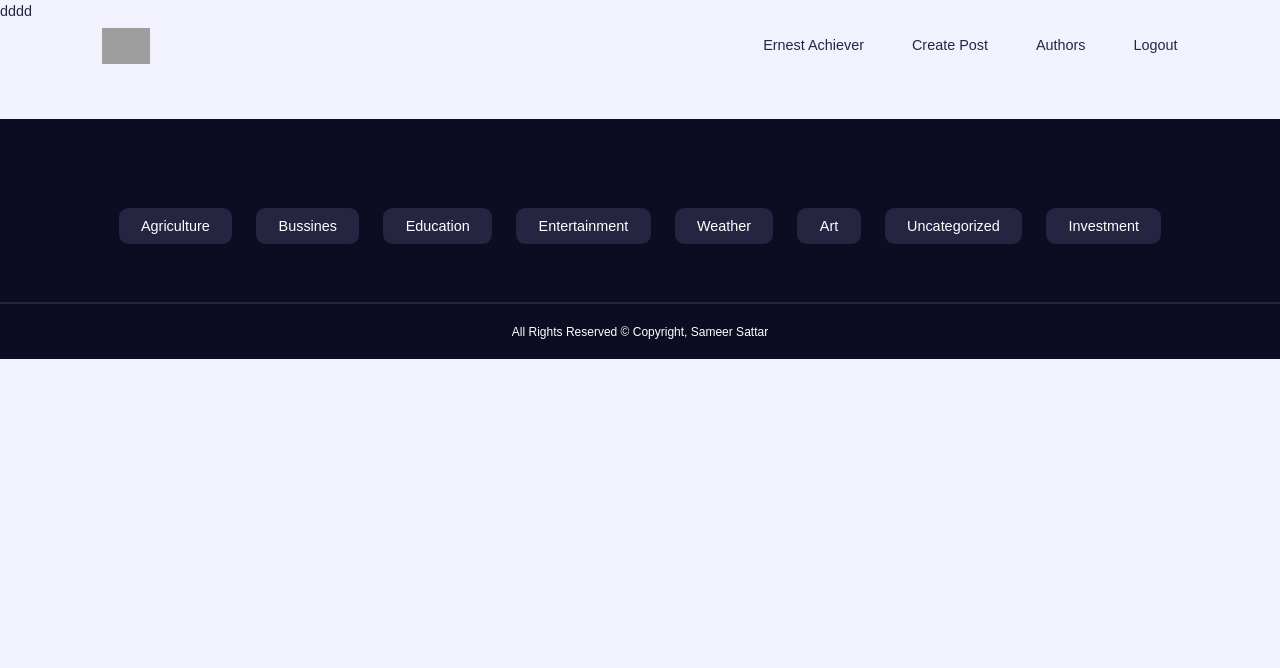
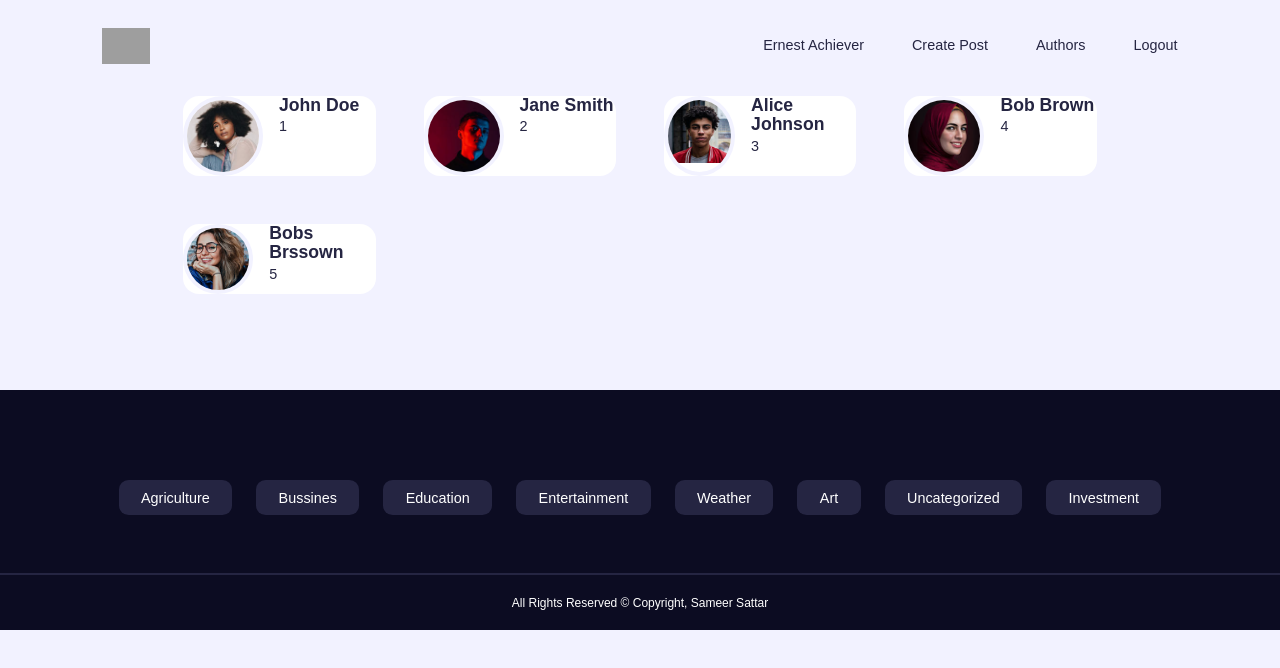
Before and after one commit to sameersattar123/Blog_App, a React (Vite) app in the folder frontend/: page /authors in a window 1280 px wide. Shown: the top 668 px of the page. Built offline with nearby package versions, Linux system fonts and the light colour scheme; grey boxes are pictures that could not be loaded.

Commit message:
complete author page

```diff
--- a/frontend/src/Pages/Authors.jsx
+++ b/frontend/src/Pages/Authors.jsx
@@ -1,11 +1,73 @@
-import React from 'react'
+import { Link } from "react-router-dom";
+import Avatar1 from "../assets/avatar1.jpg";
+import Avatar2 from "../assets/avatar2.jpg";
+import Avatar3 from "../assets/avatar3.jpg";
+import Avatar4 from "../assets/avatar4.jpg";
+import Avatar5 from "../assets/avatar5.jpg";
+import { useState } from "react";
+
+const authorsData = [
+  {
+    id: 1,
+    name: "John Doe",
+    avatar: Avatar1,
+    posts: 1,
+  },
+  {
+    id: 2,
+    name: "Jane Smith",
+    avatar: Avatar2,
+    posts: 2,
+  },
+  {
+    id: 3,
+    name: "Alice Johnson",
+    avatar: Avatar3,
+    posts: 3,
+  },
+  {
+    id: 4,
+    name: "Bob Brown",
+    avatar: Avatar4,
+    posts: 4,
+  },
+  {
+    id: 5,
+    name: "Bobs Brssown",
+    avatar: Avatar5,
+    posts: 5,
+  },
+];
 
 const Authors = () => {
+  const [authors, setAuthors] = useState(authorsData)
   return (
-    <div>
-      dddd
-    </div>
-  )
-}
+    <section className="authors">
+      <div className="container authors_container">
+        {authors.length > 0 ? (
+          authors.map((author) => {
+            return (
+              <Link
+                className="author"
+                key={author.id}
+                to={`/posts/users/${author.id}`}
+              >
+                <div className="author_avatar">
+                  <img src={author.avatar} alt="" />
+                </div>
+                <div className="author_info">
+                  <h4>{author.name}</h4>
+                  <p>{author.posts}</p>
+                </div>
+              </Link>
+            );
+          })
+        ) : (
+          <h2>No Users/Authors Found</h2>
+        )}
+      </div>
+    </section>
+  );
+};
 
-export default Authors
+export default Authors;
--- a/frontend/src/index.css
+++ b/frontend/src/index.css
@@ -349,3 +349,26 @@ textarea {
   margin-top: 1.5rem;
   display: block;
 }
+
+/* authors */
+.authors_container {
+  display: grid;
+  grid-template-columns: repeat(4,1fr);
+  gap: 3rem;
+}
+
+.author {
+  display: flex;
+  gap: 1rem;
+  background-color: var(--color-white);
+border-radius: var(--radius-3);
+transition: var(--transition);
+}
+
+.author_avatar {
+  width: 5rem;
+border: 0.3rem solid var(--color-bg);
+overflow: hidden;
+aspect-ratio: 1/1;
+border-radius: 50%;
+}
```
